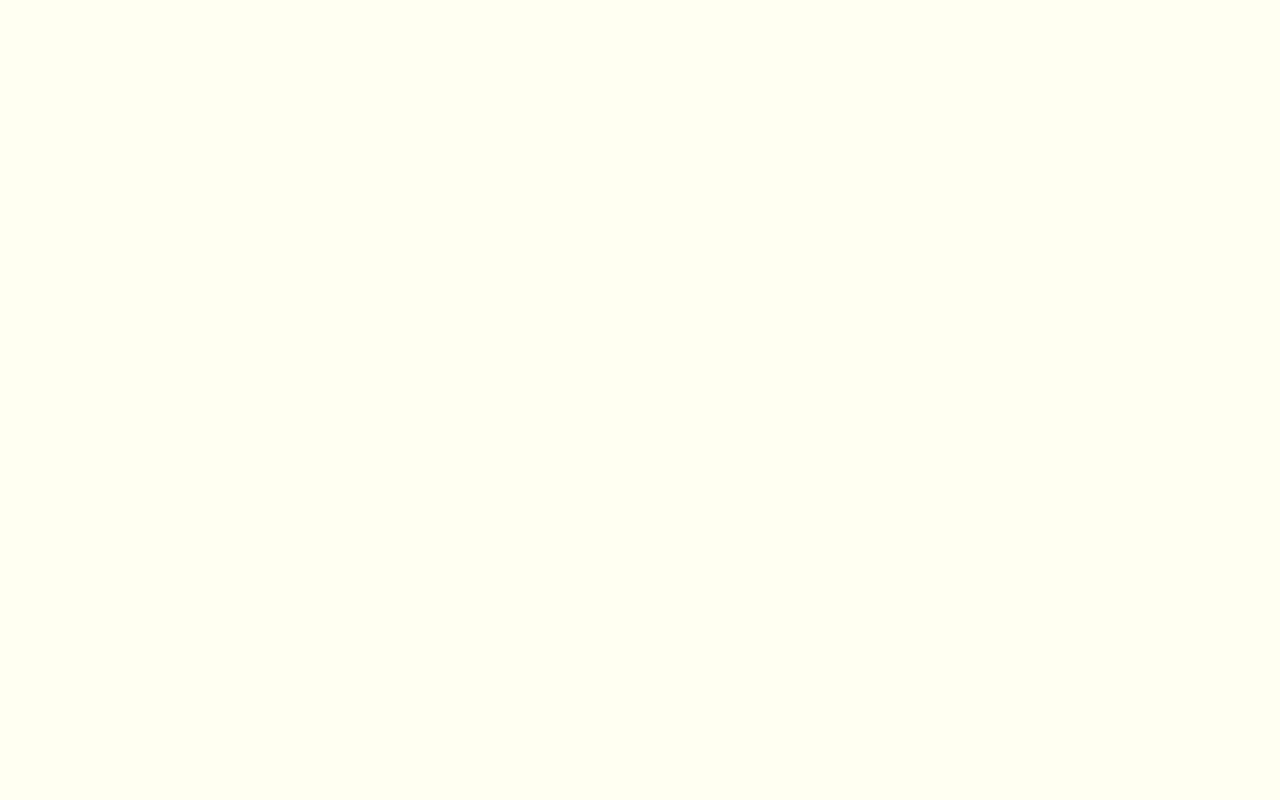
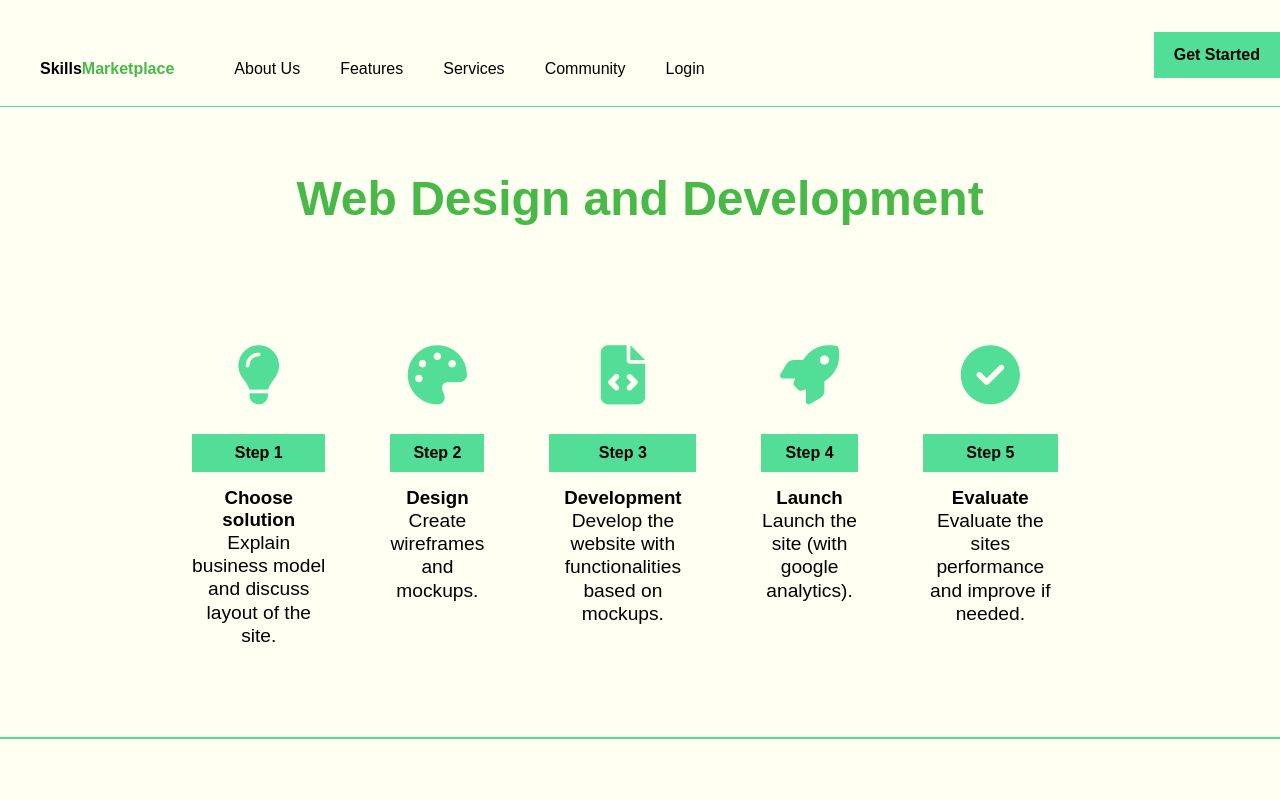
Before and after one commit to zeinabfarag-zz/prepr, a React (Create React App) app in the folder client/: page /prepr/services in a window 1280 px wide. Shown: the top 800 px of the page. Built offline with nearby package versions, Linux system fonts and the light colour scheme.

Commit message:
added service page

```diff
--- a/client/public/index.html
+++ b/client/public/index.html
@@ -38,6 +38,7 @@
   gtag('config', 'UA-176043212-1');
 </script>
 <link rel="stylesheet" href="./styles.css" />
+<script src="https://kit.fontawesome.com/669c9d80d0.js" crossorigin="anonymous"></script>
   </head>
   <body>
     <noscript>You need to enable JavaScript to run this app.</noscript>
--- a/client/src/App.js
+++ b/client/src/App.js
@@ -4,6 +4,7 @@ import { BrowserRouter, Route, Switch, Link, Redirect } from "react-router-dom";
 import Home from "./Home";
 import Contact from "./Contact";
 import AboutUs from "./AboutUs";
+import Services from "./Services";
 
 function App() {
   return (
@@ -12,6 +13,7 @@ function App() {
         <Route exact path={"/"} component={Home} />
         <Route exact path={"/about-us"} component={AboutUs}/>
         <Route exact path={"/contact"} component={Contact} />
+        <Route exact path={"/services"} component={Services} />
       </Switch>
 
     </BrowserRouter>
--- a/client/src/Navbar.js
+++ b/client/src/Navbar.js
@@ -9,6 +9,7 @@ const Navbar = () => {
             <b style={{ color: "rgb(72, 185, 72)" }}>Marketplace </b> </a></Link></li>
           <li><Link to="/about-us">About Us</Link></li>
           <li><a href="/features">Features</a></li>
+          <li><Link to="/services">Services</Link></li>
           <li><a href="/community">Community</a></li>
           <li className="login"> <a href="/login">Login</a> </li>
           <li className="getStarted"><a href="/getStarted"><b>Get Started</b></a></li>
--- /dev/null
+++ b/client/src/Services.js
@@ -0,0 +1,57 @@
+import React from "react";
+import Navbar from "./Navbar";
+import Footer from "./Footer";
+import "./Styles/Services.css";
+
+const Services = () => {
+    return (
+      <div>
+        <Navbar />
+        <div className="services">
+          <h2>Web Design and Development</h2>
+        </div>
+        <div className="features-container">
+          <div class="row">
+            <div class="col-lg-4">
+              <i class="feature-icon fas fa-lightbulb"></i>
+              <h4>Step 1</h4>
+              <h3>Choose solution</h3>
+              <p>Explain business model and discuss layout of the site.</p>
+            </div>
+
+            <div class="col-lg-4">
+              <i class="feature-icon fas fa-palette"></i>
+              <h4>Step 2</h4>
+              <h3>Design</h3>
+              <p>Create wireframes and mockups.</p>
+            </div>
+
+            <div class="col-lg-4">
+              <i class="feature-icon fas fa-file-code"></i>
+              <h4>Step 3</h4>
+              <h3>Development</h3>
+              <p>Develop the website with functionalities based on mockups.</p>
+            </div>
+
+            <div class="col-lg-4">
+              <i class="feature-icon fas fa-rocket"></i>
+              <h4>Step 4</h4>
+              <h3>Launch</h3>
+              <p>Launch the site (with google analytics).</p>
+            </div>
+
+            <div class="col-lg-4 eval">
+              <i class="feature-icon fas fa-check-circle"></i>
+              <h4>Step 5</h4>
+              <h3>Evaluate</h3>
+              <p>Evaluate the sites performance and improve if needed.</p>
+            </div>
+
+          </div>
+        </div>
+        <Footer />
+      </div>
+    );
+  };
+
+  export default Services;
--- /dev/null
+++ b/client/src/Styles/Services.css
@@ -0,0 +1,43 @@
+
+.services {
+    text-align: center;
+    /* margin: 5% 0%; */
+    margin-top: 5%;
+}
+
+.row {
+    display: flex;
+}
+
+.features-container {
+    padding-top: 100px;
+    padding-bottom: 100px;
+    text-align: center;
+    padding: 90px 15%;
+}
+
+.feature-icon {
+    font-size: 3.7rem;
+    line-height: 2;
+    color: #52de97;
+    padding:0;
+}
+
+.col-lg-4 {
+    margin-right: 65px;
+}
+
+.col-lg-4 p {
+    font-size: 1.2rem;
+
+}
+
+.col-lg-4 h4 {
+    background: #52de97;
+    padding: 10px;
+    margin-bottom: 15px;
+}
+
+.eval{
+    margin-right: 30px;
+}
```
